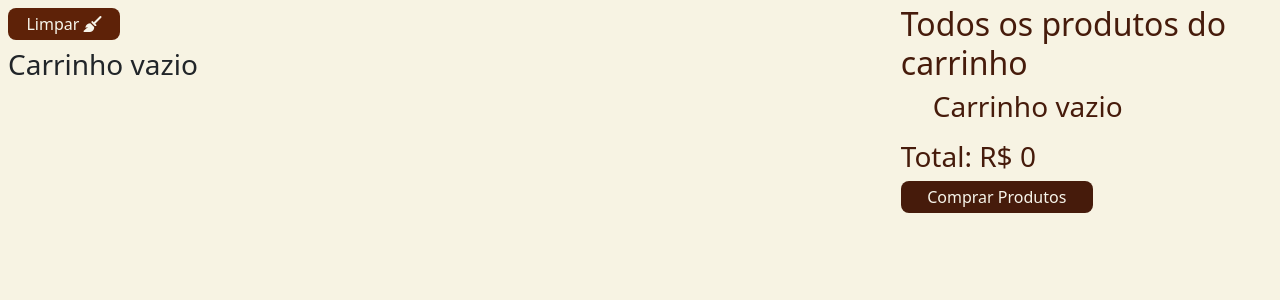
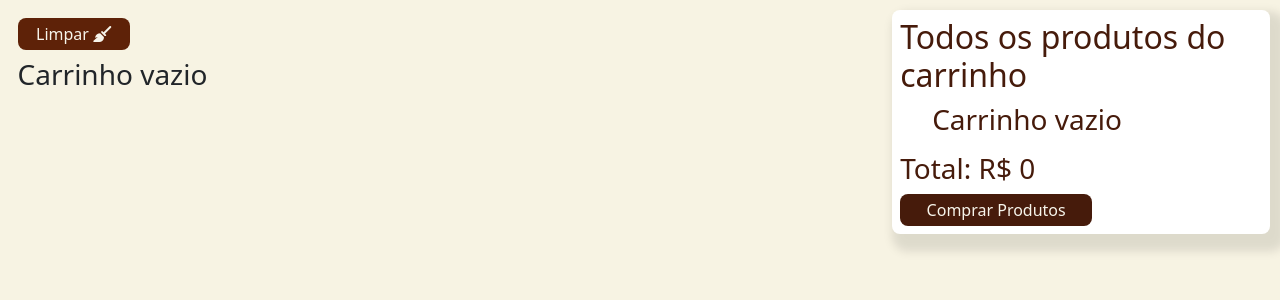
Before and after one commit to Carlos-bonfim26/biblioteca_eccomerce, a PHP site: page /pages/carrinho.php in a window 1280 px wide. Shown: the part 108-408 px from the top of the page. Run offline with PHP 8.4, Linux system fonts and the light colour scheme.

Commit message:
style: card de pedidos totais do cliente

```diff
--- a/css/style.css
+++ b/css/style.css
@@ -271,6 +271,7 @@ textarea::placeholder {
 }
 .container-carrinho {
   display: flex;
+  padding: 0.6rem;
 }
 #produtos .config-qtd {
   display: flex;
@@ -282,10 +283,14 @@ textarea::placeholder {
   height: 2rem;
 }
 #pagamento {
+  background-color: #ffffff;
   display: flex;
   flex-direction: column;
   width: 30%;
-  padding: 0.3rem;
+  height: fit-content;
+  padding: 0.5rem;
+  box-shadow: 0.5rem 0.6rem 0.6rem 0.5rem rgba(0, 0, 0, 0.1);
+  border-radius: 0.5rem
 }
 #pagamento .card-produtos h2,
 #pagamento .card-produtos h3 {
--- a/src/remover.php
+++ b/src/remover.php
@@ -3,7 +3,9 @@
 $id = $_GET['id'];
 $qtd = $_GET['qtd'];
 if ($id && isset($_COOKIE['carrinho'])) {
+    # descodifica o sjon e depois no unset dropa o produto do carrinho
     $carrinho = json_decode($_COOKIE['carrinho'], true);
+    # se o usuário tiver apertado no botão de lixeira ele já remove logo o produto da página
     if (isset($_GET['trash'])) {
         unset($carrinho[$id]);
         setcookie('carrinho', json_encode($carrinho), time() + (86400 * 7), '/');
@@ -11,13 +13,15 @@ if ($id && isset($_COOKIE['carrinho'])) {
         header('location: ../pages/carrinho.php');
         exit;
     }
-    # descodifica o sjon e depois no unset dropa o produto do carrinho
+
 
     if (isset($carrinho[$id])) {
+        #diminui a quantidade de item no carrinho
         $novaQtd = $qtd - 1;
         if ($novaQtd > 0) {
             $carrinho[$id] = $novaQtd;
         } else {
+             # se tiver menos de um item no carrinho ele já remove o produto
             unset($carrinho[$id]);
         }
         # renova o cookie de carrinho
```
